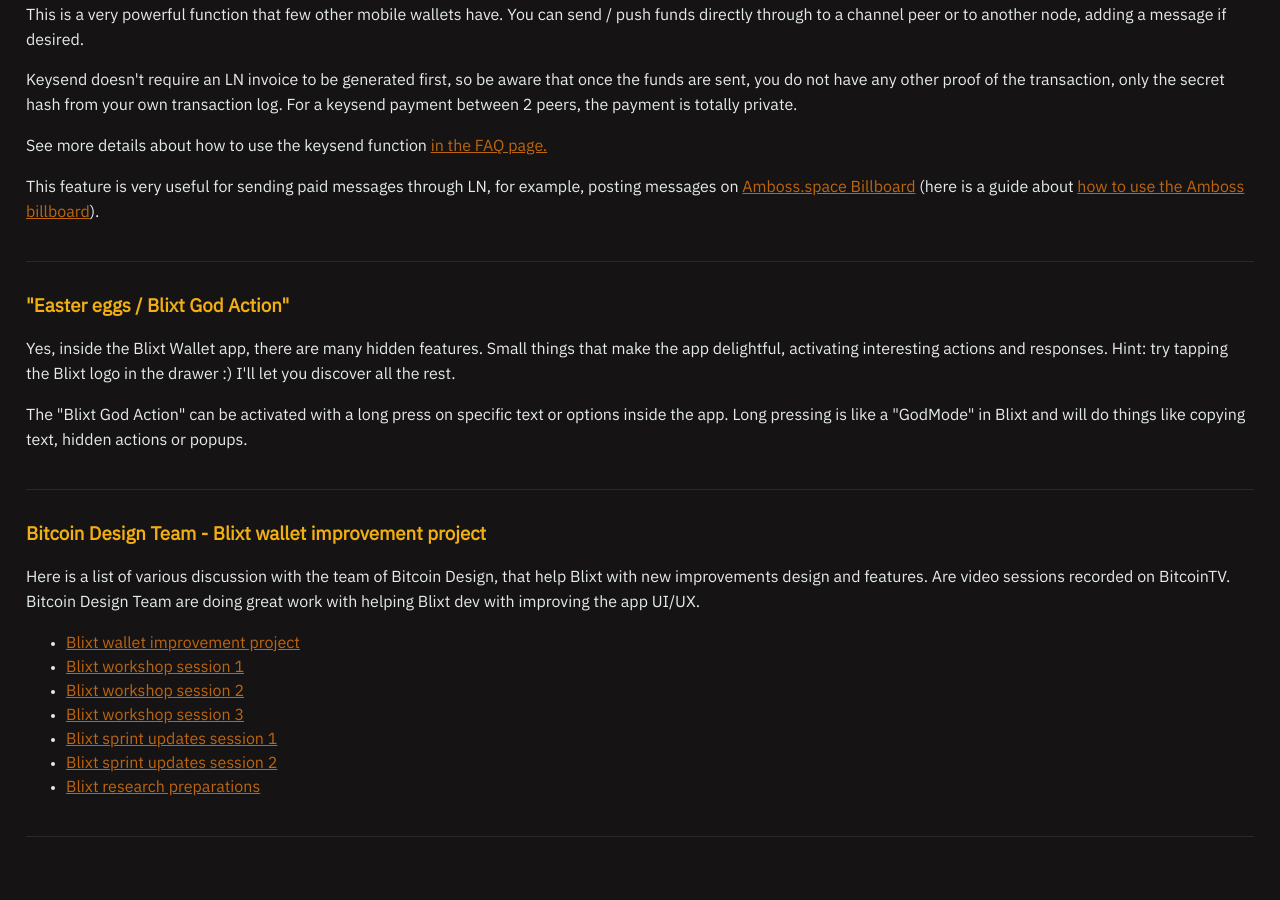
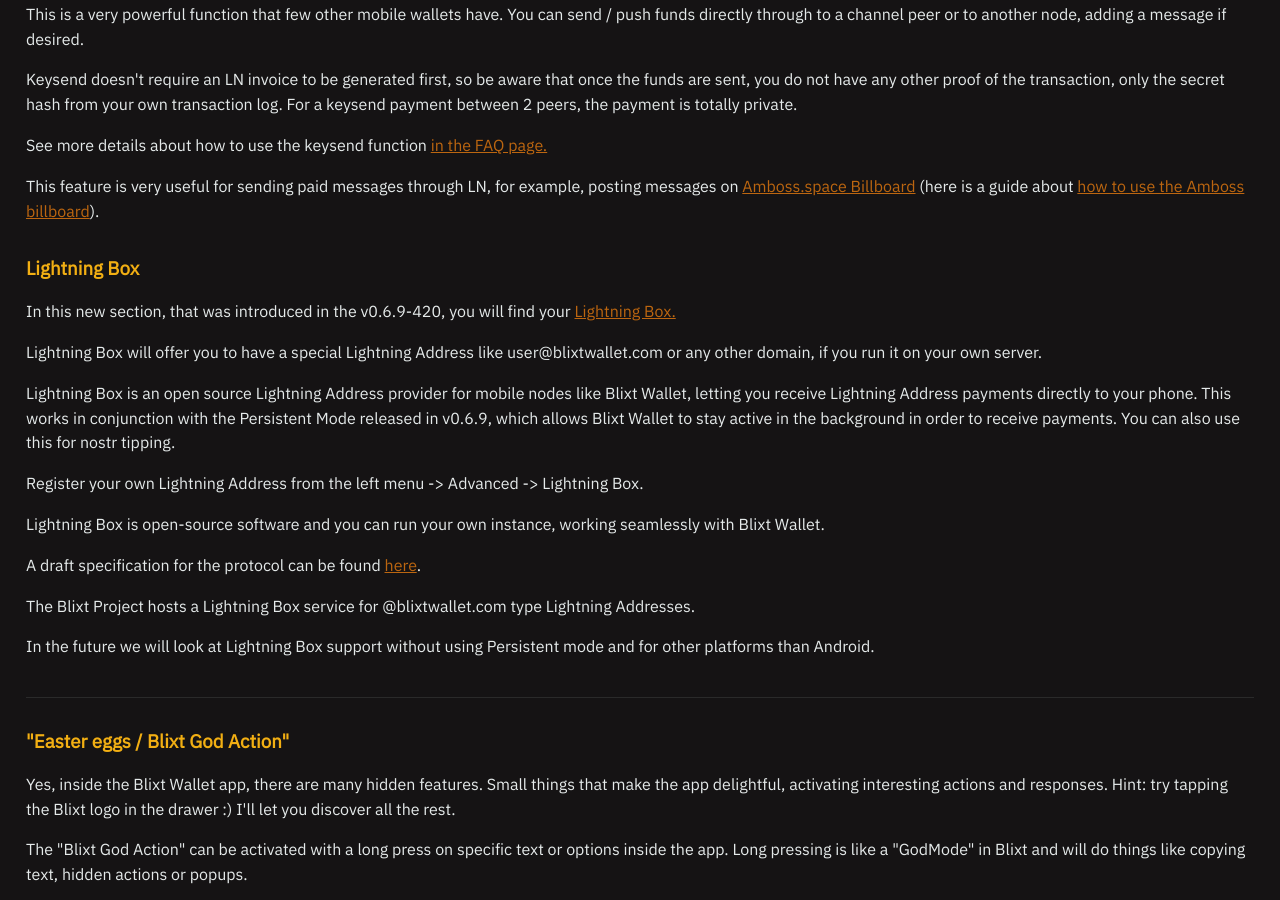
Before and after one commit to BlixtWallet/blixtwallet.github.io, a Jekyll site: the page built from features.html, in a window 1280 px wide and 900 px high, scrolled down 19107 px. Built offline with Jekyll 4.4.1, drawn with Linux system fonts in a browser that asks for light colours; before the commit the page ends 19955 px from its top, so only the background shows below that.

Commit message:
add LN box in features

```diff
--- a/faq.html
+++ b/faq.html
@@ -710,14 +710,15 @@
   <section id="blixt-data">
     <h3>I notice that my Blixt occupy a lot of space on my mobile device. How can I reduce it?</h3>
     <p>Yes, that could happen due to Neutrino sync that is keeping the old sync temporary data on the device.
-      Also a part of that data is from LN Graph sync, but is not too much and that data is re-synced every time you open Blixt, overwritting the old one.</p>>
+      Also a part of that data is from LN Graph sync, but is not too much and that data is re-synced every time you open Blixt,
+      overwritting the old one.</p>
     <p>Until new developements on Neutrino server code, we advice to do the following steps to clear up that old data.</p>
       <ul>
       <li>DO NOT clear data from Android app storage details!</li>
       <li>Open Blixt and go to "Settings". Scroll way down to the "Debug" section and click on "Stop LND and delete Neutrino files".</li>
       <li>This will restart Blixt and at the startup will erase the old neutrino data and resync the new ones, freeing up the storage.</li>
       <li>Next step is to compact the LND database. Again, go to Blixt "Settings", way down to "Debug" section and click on "compact lnd database"
-        Blixt will restart again and in few moments will compact the database. This compaction will have a serious effect on battery life.</li>
+        Blixt will restart again and in few moments will compact the database. This compaction will have a serious good effect and will improve battery life.</li>
       <li>Now you can go back to Android Blixt app storage details and check the occupied space.</li>
       </ul>
     <p>This procedure is also good to do it, when you se your Blixt in persistent mode. We've notice that by deleting this old data the device is not working
--- a/faq_es.html
+++ b/faq_es.html
@@ -550,7 +550,7 @@
   <section ID = "blixt-datos">
     <h3>Noto que mi Blixt ocupa mucho espacio en mi dispositivo móvil. ¿Cómo puedo reducirlo?</h3>
     <p>Sí, eso podría suceder debido a la sincronización de neutrino que mantiene los datos temporales de sincronización antiguos en el dispositivo.
-      También una parte de esos datos es de LN Graph Sync, pero no es demasiado y esos datos se vuelven a sincronizar cada vez que abre Blixt, sobrescribiendo la anterior.</p>>
+      También una parte de esos datos es de LN Graph Sync, pero no es demasiado y esos datos se vuelven a sincronizar cada vez que abre Blixt, sobrescribiendo la anterior.</p>
     <p>Hasta los nuevos desarrollos en el código del servidor de neutrino, aconsejamos hacer los siguientes pasos para borrar esos datos antiguos. </p>
       <ul>
       <li>¡No borre los datos de los detalles de almacenamiento de la aplicación Android!</li>
--- a/features.html
+++ b/features.html
@@ -509,6 +509,7 @@
       <li>Gray - represent the "local reserve" + "commitment fee" amount</li>
     </ul>
     <p>Keep in mind that "commitment fee" could vary in time, depending on mempool onchain fees for the HTLCs.</p>
+
   <h3 id="function-keysend">Keysend Experiment</h3>
     <p>To see this option, you must first click on the "Advanced" sub-menu.</p>
     <p>This is a very powerful function that few other mobile wallets have.
@@ -524,6 +525,18 @@
     for example, posting messages on <a href="https://Amboss.space">Amboss.space Billboard</a>
     (here is a guide about <a href="https://darthcoin.substack.com/p/amboss-billboard-amazing-tool">how to use the Amboss billboard</a>).
     </p>
+
+    <h3 id="function-ln-box">Lightning Box</h3>
+      <p>In this new section, that was introduced in the v0.6.9-420, you will find your <a href="https://github.com/hsjoberg/lightning-box">Lightning Box.</a></p>
+      <p>Lightning Box will offer you to have a special Lightning Address like user@blixtwallet.com or any other domain, if you run it on your own server.</p>
+      <p>Lightning Box is an open source Lightning Address provider for mobile nodes like Blixt Wallet, letting you receive Lightning Address
+        payments directly to your phone. This works in conjunction with the Persistent Mode released in v0.6.9, which allows Blixt Wallet to
+        stay active in the background in order to receive payments. You can also use this for nostr tipping.</p>
+      <p>Register your own Lightning Address from the left menu -> Advanced -> Lightning Box.</p>
+      <p>Lightning Box is open-source software and you can run your own instance, working seamlessly with Blixt Wallet.</p>
+      <p>A draft specification for the protocol can be found <a href="https://github.com/hsjoberg/blips/blob/lnurl-forwarding/blip-lnurlforward.md">here</a>.</p>
+      <p>The Blixt Project hosts a Lightning Box service for @blixtwallet.com type Lightning Addresses.</p>
+      <p>In the future we will look at Lightning Box support without using Persistent mode and for other platforms than Android.</p>
   </section>
 
   <section id="blixt-eggs">
```
Also changed, not shown: features_es.html (+13 -0 lines).
